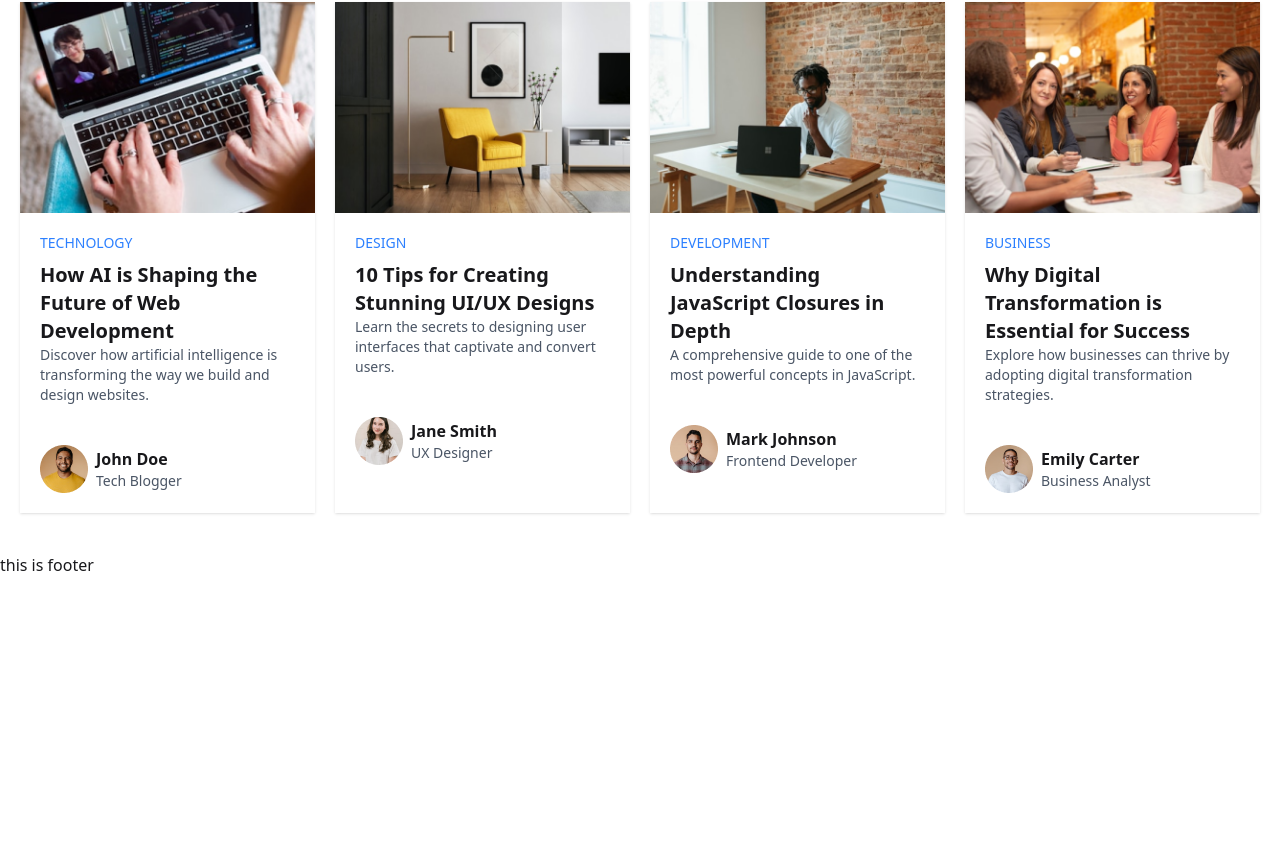
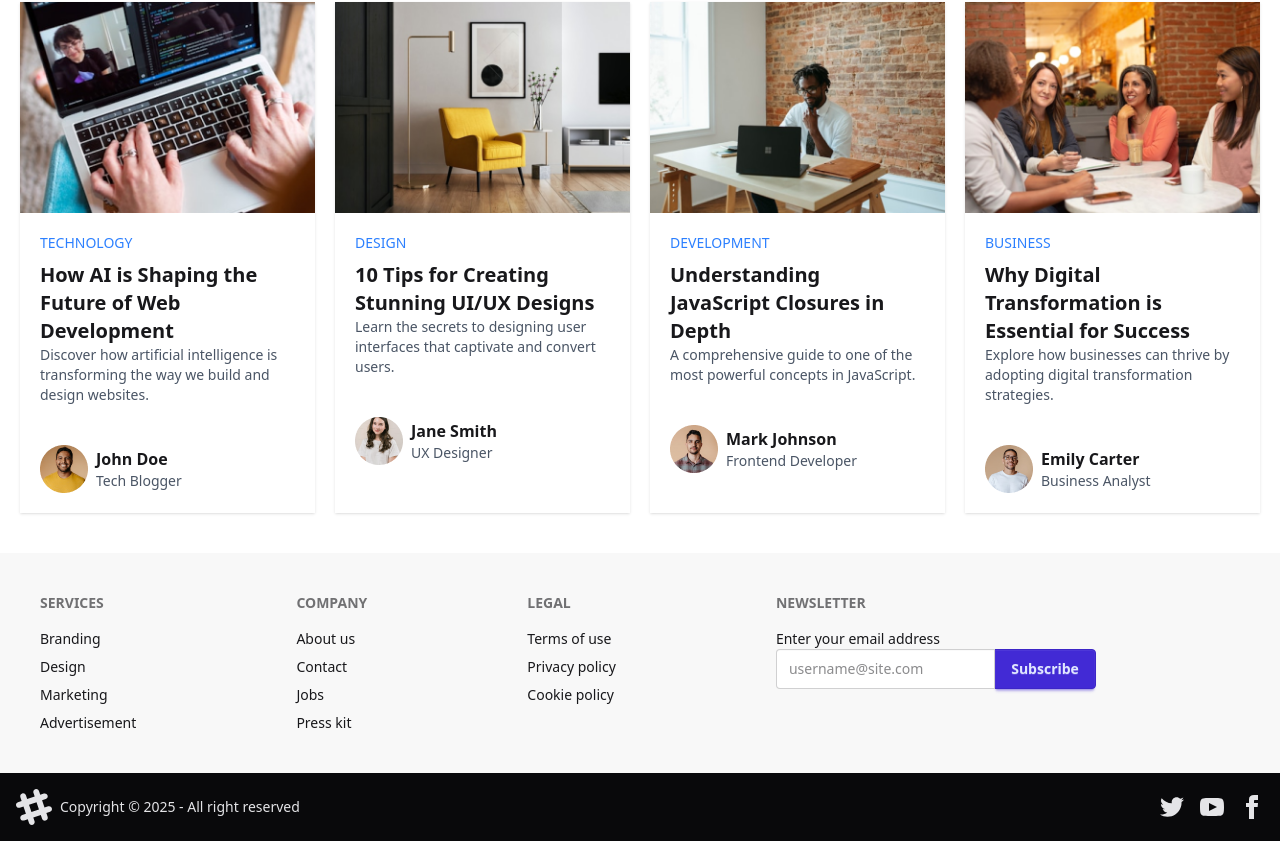
Before and after one commit to imtiaz-al-kabir/webcode-agency, a React (Vite) app: page /blogs in a window 1280 px wide. Shown: the part 207-1048 px from the top of the page. Before the commit the page ends 800 px from the top, so only its background shows below. Built offline with nearby package versions, Linux system fonts and the light colour scheme.

Commit message:
footer  section done

```diff
--- a/src/components/Footer/Footer.jsx
+++ b/src/components/Footer/Footer.jsx
@@ -1,8 +1,97 @@
 const Footer = () => {
   return (
-    <div>
-      <h1>this is footer</h1>
-    </div>
+    <footer className="bg-base-200 text-base-content">
+      <div className="footer sm:footer-horizontal   p-10 container mx-auto">
+        <nav>
+          <h6 className="footer-title">Services</h6>
+          <a className="link link-hover">Branding</a>
+          <a className="link link-hover">Design</a>
+          <a className="link link-hover">Marketing</a>
+          <a className="link link-hover">Advertisement</a>
+        </nav>
+        <nav>
+          <h6 className="footer-title">Company</h6>
+          <a className="link link-hover">About us</a>
+          <a className="link link-hover">Contact</a>
+          <a className="link link-hover">Jobs</a>
+          <a className="link link-hover">Press kit</a>
+        </nav>
+        <nav>
+          <h6 className="footer-title">Legal</h6>
+          <a className="link link-hover">Terms of use</a>
+          <a className="link link-hover">Privacy policy</a>
+          <a className="link link-hover">Cookie policy</a>
+        </nav>
+        <form>
+          <h6 className="footer-title">Newsletter</h6>
+          <fieldset className="w-80">
+            <label>Enter your email address</label>
+            <div className="join">
+              <input
+                type="text"
+                placeholder="username@site.com"
+                className="input input-bordered join-item"
+              />
+              <button className="btn btn-primary join-item">Subscribe</button>
+            </div>
+          </fieldset>
+        </form>
+      </div>
+
+      <div className="bg-neutral text-neutral-content">
+        <footer className="footer sm:footer-horizontal   items-center p-4 container mx-auto">
+          <aside className="grid-flow-col items-center">
+            <svg
+              width="36"
+              height="36"
+              viewBox="0 0 24 24"
+              xmlns="http://www.w3.org/2000/svg"
+              fillRule="evenodd"
+              clipRule="evenodd"
+              className="fill-current"
+            >
+              <path d="M22.672 15.226l-2.432.811.841 2.515c.33 1.019-.209 2.127-1.23 2.456-1.15.325-2.148-.321-2.463-1.226l-.84-2.518-5.013 1.677.84 2.517c.391 1.203-.434 2.542-1.831 2.542-.88 0-1.601-.564-1.86-1.314l-.842-2.516-2.431.809c-1.135.328-2.145-.317-2.463-1.229-.329-1.018.211-2.127 1.231-2.456l2.432-.809-1.621-4.823-2.432.808c-1.355.384-2.558-.59-2.558-1.839 0-.817.509-1.582 1.327-1.846l2.433-.809-.842-2.515c-.33-1.02.211-2.129 1.232-2.458 1.02-.329 2.13.209 2.461 1.229l.842 2.515 5.011-1.677-.839-2.517c-.403-1.238.484-2.553 1.843-2.553.819 0 1.585.509 1.85 1.326l.841 2.517 2.431-.81c1.02-.33 2.131.211 2.461 1.229.332 1.018-.21 2.126-1.23 2.456l-2.433.809 1.622 4.823 2.433-.809c1.242-.401 2.557.484 2.557 1.838 0 .819-.51 1.583-1.328 1.847m-8.992-6.428l-5.01 1.675 1.619 4.828 5.011-1.674-1.62-4.829z"></path>
+            </svg>
+            <p>Copyright © {new Date().getFullYear()} - All right reserved</p>
+          </aside>
+          <nav className="grid-flow-col gap-4 md:place-self-center md:justify-self-end">
+            <a>
+              <svg
+                xmlns="http://www.w3.org/2000/svg"
+                width="24"
+                height="24"
+                viewBox="0 0 24 24"
+                className="fill-current"
+              >
+                <path d="M24 4.557c-.883.392-1.832.656-2.828.775 1.017-.609 1.798-1.574 2.165-2.724-.951.564-2.005.974-3.127 1.195-.897-.957-2.178-1.555-3.594-1.555-3.179 0-5.515 2.966-4.797 6.045-4.091-.205-7.719-2.165-10.148-5.144-1.29 2.213-.669 5.108 1.523 6.574-.806-.026-1.566-.247-2.229-.616-.054 2.281 1.581 4.415 3.949 4.89-.693.188-1.452.232-2.224.084.626 1.956 2.444 3.379 4.6 3.419-2.07 1.623-4.678 2.348-7.29 2.04 2.179 1.397 4.768 2.212 7.548 2.212 9.142 0 14.307-7.721 13.995-14.646.962-.695 1.797-1.562 2.457-2.549z"></path>
+              </svg>
+            </a>
+            <a>
+              <svg
+                xmlns="http://www.w3.org/2000/svg"
+                width="24"
+                height="24"
+                viewBox="0 0 24 24"
+                className="fill-current"
+              >
+                <path d="M19.615 3.184c-3.604-.246-11.631-.245-15.23 0-3.897.266-4.356 2.62-4.385 8.816.029 6.185.484 8.549 4.385 8.816 3.6.245 11.626.246 15.23 0 3.897-.266 4.356-2.62 4.385-8.816-.029-6.185-.484-8.549-4.385-8.816zm-10.615 12.816v-8l8 3.993-8 4.007z"></path>
+              </svg>
+            </a>
+            <a>
+              <svg
+                xmlns="http://www.w3.org/2000/svg"
+                width="24"
+                height="24"
+                viewBox="0 0 24 24"
+                className="fill-current"
+              >
+                <path d="M9 8h-3v4h3v12h5v-12h3.642l.358-4h-4v-1.667c0-.955.192-1.333 1.115-1.333h2.885v-5h-3.808c-3.596 0-5.192 1.583-5.192 4.615v3.385z"></path>
+              </svg>
+            </a>
+          </nav>
+        </footer>
+      </div>
+    </footer>
   );
 };
 
--- a/src/components/Navbar/Navbar.jsx
+++ b/src/components/Navbar/Navbar.jsx
@@ -59,7 +59,7 @@
               <li>
                 <NavLink
                   className={({ isActive }) =>
-                    isActive ? " border-b-3 border-red-600" : ""
+                    isActive ? " border-b-3 border-blue-600" : ""
                   }
                   key={index}
                   to={link.href}
@@ -72,7 +72,9 @@
         </ul>
         <div className="space-x-5 hidden sm:block">
           <button className="btn btn-outline btn-primary">Login</button>
-          <button className="btn btn-primary">Start Free Trial</button>
+          <NavLink to="/pricing" className="btn btn-primary">
+            Start Free Trial
+          </NavLink>
         </div>
       </div>
 
@@ -80,18 +82,14 @@
         <div className="container mx-auto p-5">
           <div className="flex flex-col gap-4">
             {navLinks.map((link, index) => (
-              <NavLink
-                className={({ isActive }) =>
-                  isActive ? " border-b-3 border-red-600" : ""
-                }
-                key={index}
-                to={link.href}
-              >
+              <NavLink key={index} to={link.href}>
                 {link.label}
               </NavLink>
             ))}
-            <button className="btn">Login</button>
-            <button className="btn">Start Free Trial</button>
+            <button className="btn btn-outline btn-primary">Login</button>
+            <NavLink to="/pricing" className="btn btn-primary">
+              Start Free Trial
+            </NavLink>
           </div>
         </div>
       )}
--- /dev/null
+++ b/src/components/PageNotFound.jsx
@@ -0,0 +1,21 @@
+import { Link } from "react-router";
+
+const PageNotFound = () => {
+  return (
+    <div className="h-screen flex justify-center items-center">
+      <div className="flex flex-col gap-5">
+        <h1>
+          This Page Is not Found Right Now.Please come back later page not found
+        </h1>
+      <div className="text-center">
+        <Link to="/" className="btn">
+          Go Back Home
+        </Link>
+      </div>
+      </div>
+
+    </div>
+  );
+};
+
+export default PageNotFound;
--- a/src/pages/Home/Home.jsx
+++ b/src/pages/Home/Home.jsx
@@ -3,6 +3,7 @@
 import CompanyLogos from "./CompanyLogos";
 import Faq from "./Faq";
 import HeroSection from "./HeroSection";
+import Newsletter from "./Newsletter";
 import Pricing from "./Pricing";
 import TeamSection from "./TeamSection";
 import Testimonials from "./Testimonials";
@@ -18,8 +19,9 @@
       <Testimonials />
       <Blogs />
       <TeamSection />
-      <Pricing/>
-      <Faq/>
+      <Pricing />
+      <Faq />
+      <Newsletter />
     </>
   );
 };
--- /dev/null
+++ b/src/pages/Home/Newsletter.jsx
@@ -0,0 +1,20 @@
+import HeadingSection from "../../components/HeadingSection/HeadingSection";
+
+const Newsletter = () => {
+  return (
+    <div>
+      <div className="container mx-auto py-10 px-5">
+        <HeadingSection
+          title="Stay Updated with Our Newsletter"
+          description="Subscribe to our newsletter to get the latest news, updates, and offers. Rhoncus morbi et augue nec, in id ullamcorper at sit. Condimentum sit nunc in eros scelerisque sed. Commodo in viverra nunc, ullamcorper ut. Non, amet, aliquet scelerisque nullam sagittis, pulvinar."
+        />
+        <div className="text-center py-4 space-x-4">
+            <button className="btn btn-primary">Subscribe Now</button>
+            <button className="btn btn-outline btn-primary">Learn More</button>
+        </div>
+      </div>
+    </div>
+  );
+};
+
+export default Newsletter;
```
Also changed, not shown: src/main.jsx (+9 -7 lines).
